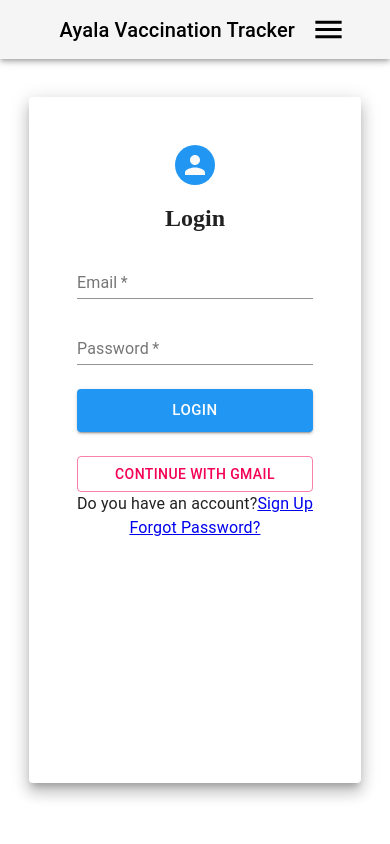
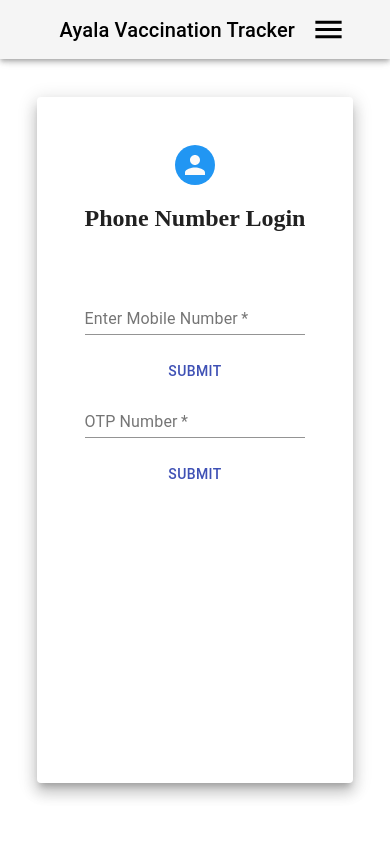
Before and after one commit to Jennelle186/VaccinationTracking, a React (Create React App) app: page /loginMobile in a window 390 px wide. Before the commit this address led to /login. Shown: the top 844 px of the page. Built offline with nearby package versions, Linux system fonts and the light colour scheme; no server answers; what chartjs-plugin-datalabels would draw is missing.

Commit message:
added a phone number sign in

```diff
--- a/src/App.js
+++ b/src/App.js
@@ -27,8 +27,7 @@ import { checkUserAdmin } from "./Admin/AdminRoute/checkAdmin";
 import { AuthRoute } from "./Hooks/AuthRoute";
 import { AdminRoute } from "./Hooks/AdminRoute";
 
-import Header2 from "./components/Layout/header2";
-import Footer from "./components/Footer/footer";
+import MobileLogin from "./components/Login/MobileLogin";
 
 const App = (props) => {
   const {
@@ -89,6 +88,22 @@ const App = (props) => {
             )
           }
         />
+
+        <Route
+          exact
+          path="/loginMobile"
+          render={() =>
+            currentUser ? (
+              <Redirect to="/" />
+            ) : (
+              <MainLayout>
+                <br />
+                <MobileLogin />{" "}
+              </MainLayout>
+            )
+          }
+        />
+
         <Route
           exact
           path="/registration"
--- a/src/components/Login/Login.js
+++ b/src/components/Login/Login.js
@@ -109,7 +109,8 @@ const Login = (props) => {
           <ButtonForm fullWidth style={btn} type="submit">
             LOGIN
           </ButtonForm>
-
+          <Grid item>
+            {" "}
             <Button
               variant="outlined"
               fullWidth
@@ -118,10 +119,19 @@ const Login = (props) => {
             >
               CONTINUE WITH GMAIL
             </Button>
+          </Grid>
+          <br />
+
+          <Grid item>
+            <Link to="/loginMobile" style={{ textDecoration: "none" }}>
+              <Button variant="outlined" fullWidth color="secondary">
+                CONTINUE WITH MOBILE
+              </Button>
+            </Link>
+          </Grid>
 
           {/* if may other mode of login- https://colorlib.com/wp/wp-content/uploads/sites/2/login-form-v11.jpg */}
           {/* <Typography>Or login with</Typography> */}
-
           <Typography>
             Do you have an account?
             <Link to="/registration">Sign Up</Link>
--- /dev/null
+++ b/src/components/Login/MobileLogin.js
@@ -0,0 +1,191 @@
+import React, { useState, Component } from "react";
+import { firestore } from "../../Firebase/utils";
+import { TextField, Button, Grid, Paper, Avatar } from "@material-ui/core";
+import firebase from "firebase/app";
+
+class MobileLogin extends Component {
+  handleChange = (e) => {
+    const { name, value } = e.target;
+    this.setState({
+      [name]: value,
+      loading: true,
+    });
+  };
+
+  configureCaptcha = () => {
+    window.recaptchaVerifier = new firebase.auth.RecaptchaVerifier(
+      "sign-in-button",
+      {
+        size: "invisible",
+        callback: (response) => {
+          // reCAPTCHA solved, allow signInWithPhoneNumber.
+          this.onSignInSubmit();
+          console.log("Recaptcha veifiedr");
+        },
+        defaultCountry: "PH", //not necessary
+      }
+    );
+  };
+
+  onSignInSubmit = (e) => {
+    e.preventDefault();
+    this.configureCaptcha();
+    const phoneNumber = "+63" + this.state.mobile;
+    console.log(phoneNumber);
+    const appVerifier = window.recaptchaVerifier;
+    firebase
+      .auth()
+      .signInWithPhoneNumber(phoneNumber, appVerifier)
+      .then((confirmationResult) => {
+        // SMS sent. Prompt user to type the code from the message, then sign the
+        // user in with confirmationResult.confirm(code).
+        window.confirmationResult = confirmationResult;
+        alert("OTP has been sent. Please wait for it");
+        // ...
+      })
+      .catch((error) => {
+        // Error; SMS not sent
+        // ...
+
+        console.log(error);
+      });
+  };
+
+  onSubmitOTP = (e) => {
+    e.preventDefault();
+    const code = this.state.otp;
+    console.log(code);
+    window.confirmationResult
+      .confirm(code)
+      .then((result) => {
+        // User signed in successfully.
+        const user = result.user;
+        try {
+          const userRef = firestore.collection("users").doc(user.uid);
+          const ref = userRef.set(
+            {
+              phoneNumber: this.state.mobile,
+            },
+            { merge: true }
+          );
+          console.log(" saved");
+        } catch (err) {
+          console.log(err);
+        }
+        // console.log(JSON.stringify(user.uid));
+        // alert("User is verified");
+
+        // ...
+      })
+      .catch((error) => {
+        // User couldn't sign in (bad verification code?)
+        // ...
+        alert(error);
+      });
+  };
+
+  paperStyle = {
+    padding: 20,
+    height: "70vh",
+    // width: 350,
+    margin: "20px auto",
+    padding: "3rem",
+  };
+
+  render() {
+    return (
+      <div>
+        <Grid
+          container
+          spacing={0}
+          direction="column"
+          alignItems="center"
+          justify="center"
+          style={{ minHeight: "100vh" }}
+        >
+          <Paper elevation={10} style={this.paperStyle}>
+            <Grid align="center">
+              <Avatar style={{ backgroundColor: "#2196F3" }}></Avatar>
+              <h2>Phone Number Login</h2>
+            </Grid>
+            <br /> <br />
+            <form onSubmit={this.onSignInSubmit}>
+              <div id="sign-in-button"></div>
+              <Grid item xs>
+                <TextField
+                  type="number"
+                  label="Enter Mobile Number"
+                  name="mobile"
+                  required
+                  onChange={this.handleChange}
+                  fullWidth
+                />
+              </Grid>
+              <br />
+              <Grid item xs>
+                <Button type="submit" color="primary">
+                  Submit
+                </Button>
+              </Grid>
+            </form>
+            <form onSubmit={this.onSubmitOTP}>
+              <Grid item xs>
+                <TextField
+                  type="number"
+                  label="OTP Number"
+                  name="otp"
+                  required
+                  onChange={this.handleChange}
+                  fullWidth
+                />
+              </Grid>
+              <br />
+              <Grid item xs>
+                <Button type="submit" color="primary">
+                  Submit
+                </Button>
+              </Grid>
+            </form>
+          </Paper>
+        </Grid>
+      </div>
+    );
+  }
+}
+
+export default MobileLogin;
+// const MobileLogin = () => {
+//   const [mobile, setMobile] = useState(0);
+//   const [opt, setOtp] = useState(0);
+//   return (
+//     <div>
+//       <br /> <br /> <br /> mobile login here
+//       <h2>Login Form</h2>
+//       <form>
+//         <TextField
+//           type="number"
+//           label="Mobile Number"
+//           name="mobile"
+//           required
+//           value={mobile}
+//           onChange={(e) => setMobile(e.target.value)}
+//         />
+//         <Button type="submit">Submit</Button>
+//       </form>
+//       <h2>OTP</h2>
+//       <form>
+//         <TextField
+//           type="number"
+//           label="OTP Number"
+//           name="otp"
+//           required
+//           value={otp}
+//           onChange={(e) => setOtp(e.target.value)}
+//         />
+//         <Button type="submit">Submit</Button>
+//       </form>
+//     </div>
+//   );
+// };
+
+// export default MobileLogin;
```
Lines whose indentation alone changed are shown as unchanged.
